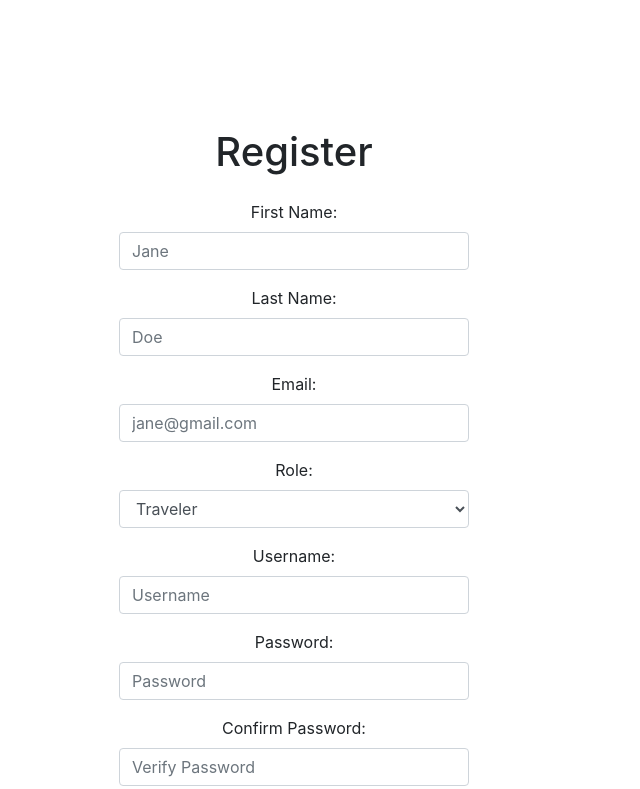
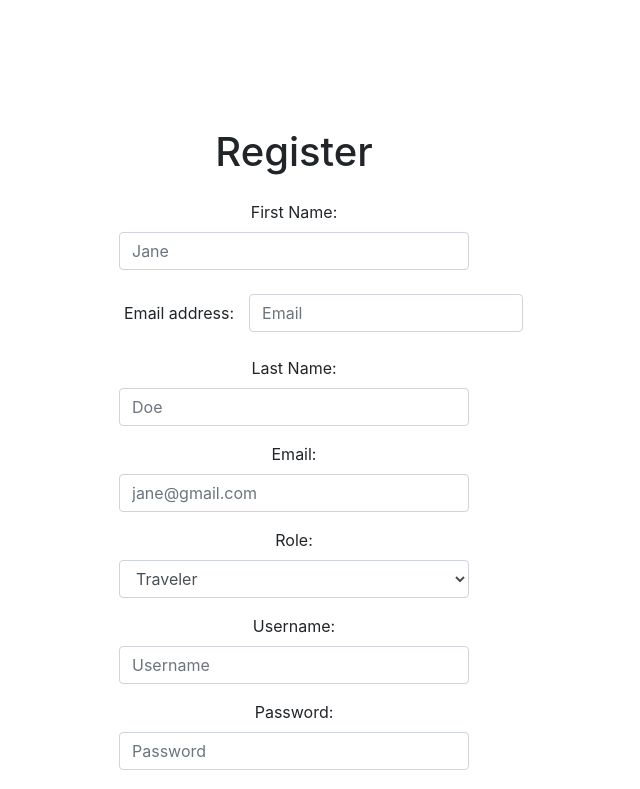
Before and after one commit to rucha2398/Team20-Itinerary-Generator, a React (Create React App) app: page / in a window 1280 px wide. Shown: the top 789 px of the page, without its empty margins (346-986 px from the left). Built offline with nearby package versions, Linux system fonts and the light colour scheme.

Commit message:
formatting ugh

```diff
--- a/src/components/Register.js
+++ b/src/components/Register.js
@@ -19,12 +19,24 @@ export default class Login extends React.Component {
                 <div className="col-sm-4">
                 <div className="block">
                     <label htmlFor="first name"> First Name: </label>
-                    <input className="form-control wbdv-field wbdv-firstName"
+                    <input className="form-control form-inline wbdv-field wbdv-firstName"
                                     id="firstNameFld"
                                     placeholder="Jane"/>
                 </div>
                 </div>
             </div>
+
+            <form>
+                <div className="form-group form-inline">
+                <div className="col-sm-4"></div>
+                    <label htmlFor="exampleInputEmail1" className="email">Email address: </label>
+                        <input id="emailFld"
+                        type="email"
+                        className="form-control"
+                        id="exampleInputEmail1"
+                        placeholder="Email"/>
+                </div>
+            </form>
 
             <div className="form-group row">
                 <div className="col-sm-4"></div>
--- a/src/styles/Register.css
+++ b/src/styles/Register.css
@@ -2,3 +2,7 @@ label {
     display: inline-block;
     text-align: right;
 }
+
+label.email {
+    padding: 15px;
+}
```
